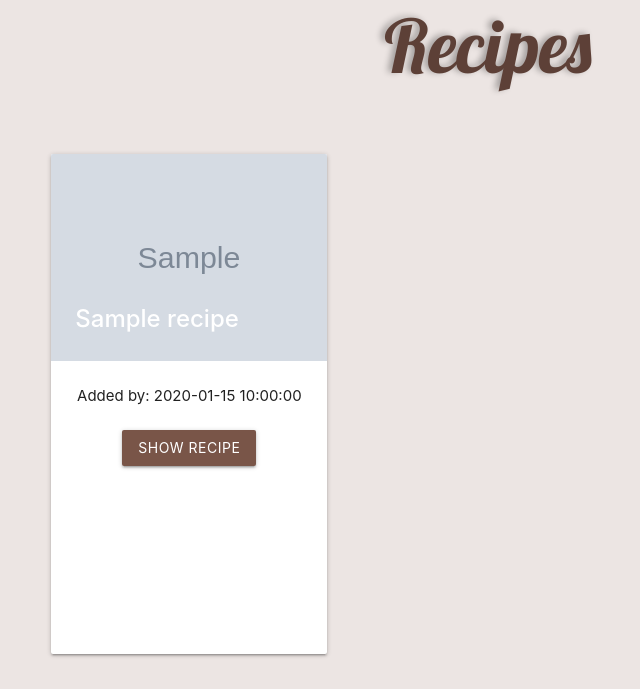
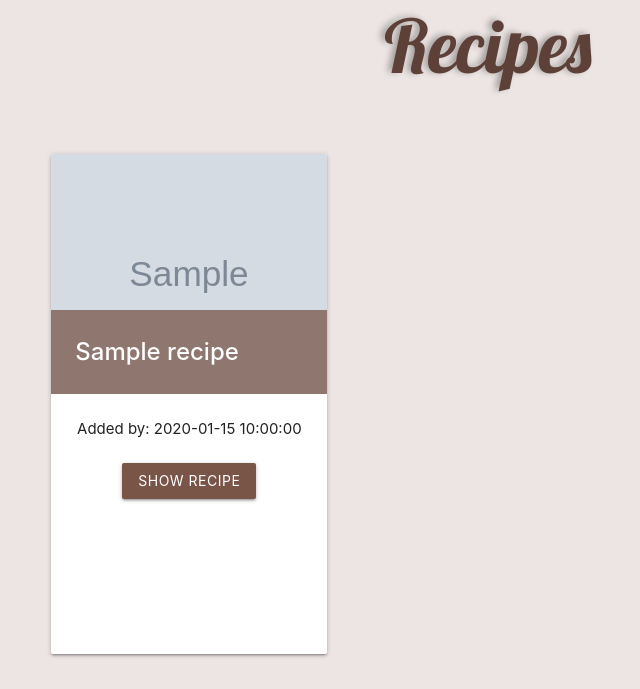
Before and after one commit to KlaudiaMatysiak/Cookbook, a Flask app: page /get_recipes in a window 1280 px wide. Shown: the part 119-808 px from the top of the page, without its empty margins (152-792 px from the left). Run offline with Flask 2, Linux system fonts and the light colour scheme; grey boxes marked "Sample" are stand-in pictures; a database or web service that is not in the repository returns one stand-in record (values such as "Sample title"); some libraries are stand-ins or nearby versions.

Commit message:
Add style for recipes' card

```diff
--- a/static/css/style.css
+++ b/static/css/style.css
@@ -31,3 +31,13 @@ ul[id^=dropdown].dropdown-content {
 .dropdown-content li:hover, .dropdown-content li.active {
     background-color: rgba(121,85,72,0.75);
 }
+
+.card .card-image .card-title {
+    width: 100%;
+    background-color: rgba(121,85,72,0.75);
+}
+
+.card .card-image img {
+    height: 30vh;
+    object-fit: cover;
+}
```
